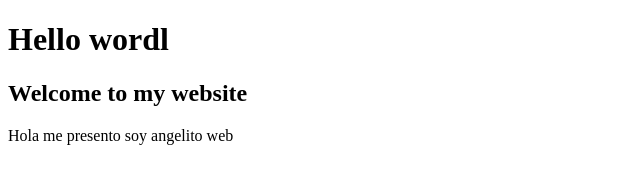
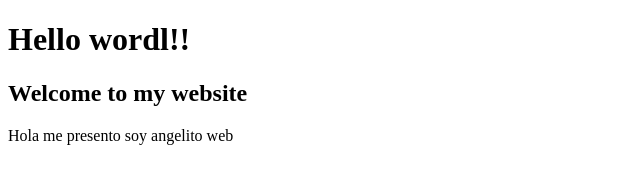
Before and after one commit to angelvalenciam/Practictise, a plain HTML site: page index.html in a window 1280 px wide. Shown: the full height of the page, 0-640 px from the left. Drawn offline with Linux system fonts and the light colour scheme.

```diff
--- a/index.html
+++ b/index.html
@@ -6,7 +6,7 @@
     <title>Document</title>
 </head>
 <body>
-    <h1>Hello wordl</h1>
+    <h1>Hello wordl!!</h1>
     <h2>Welcome to my website</h2>
     <p>Hola me presento soy angelito web</p>
 </body>
```
